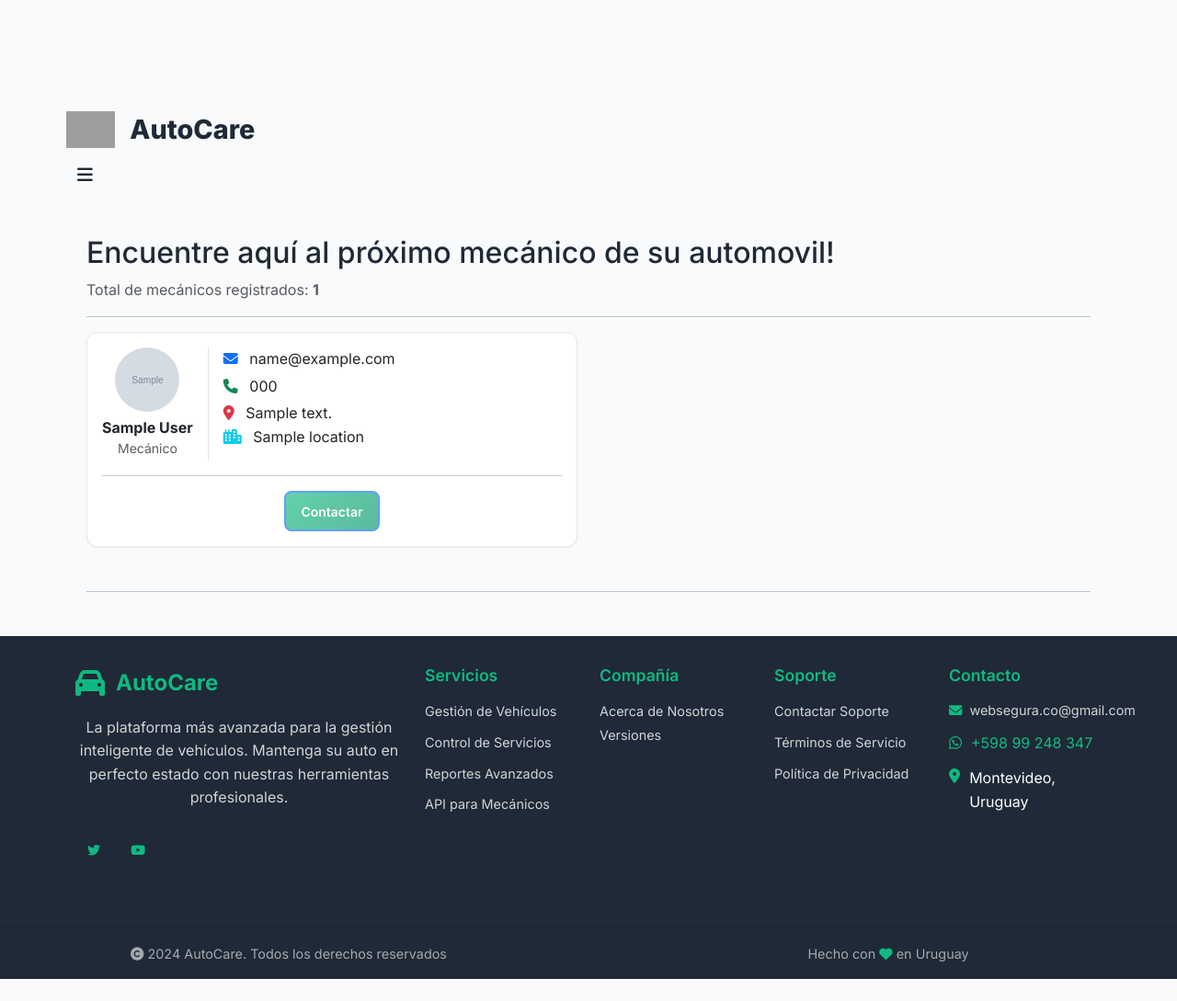
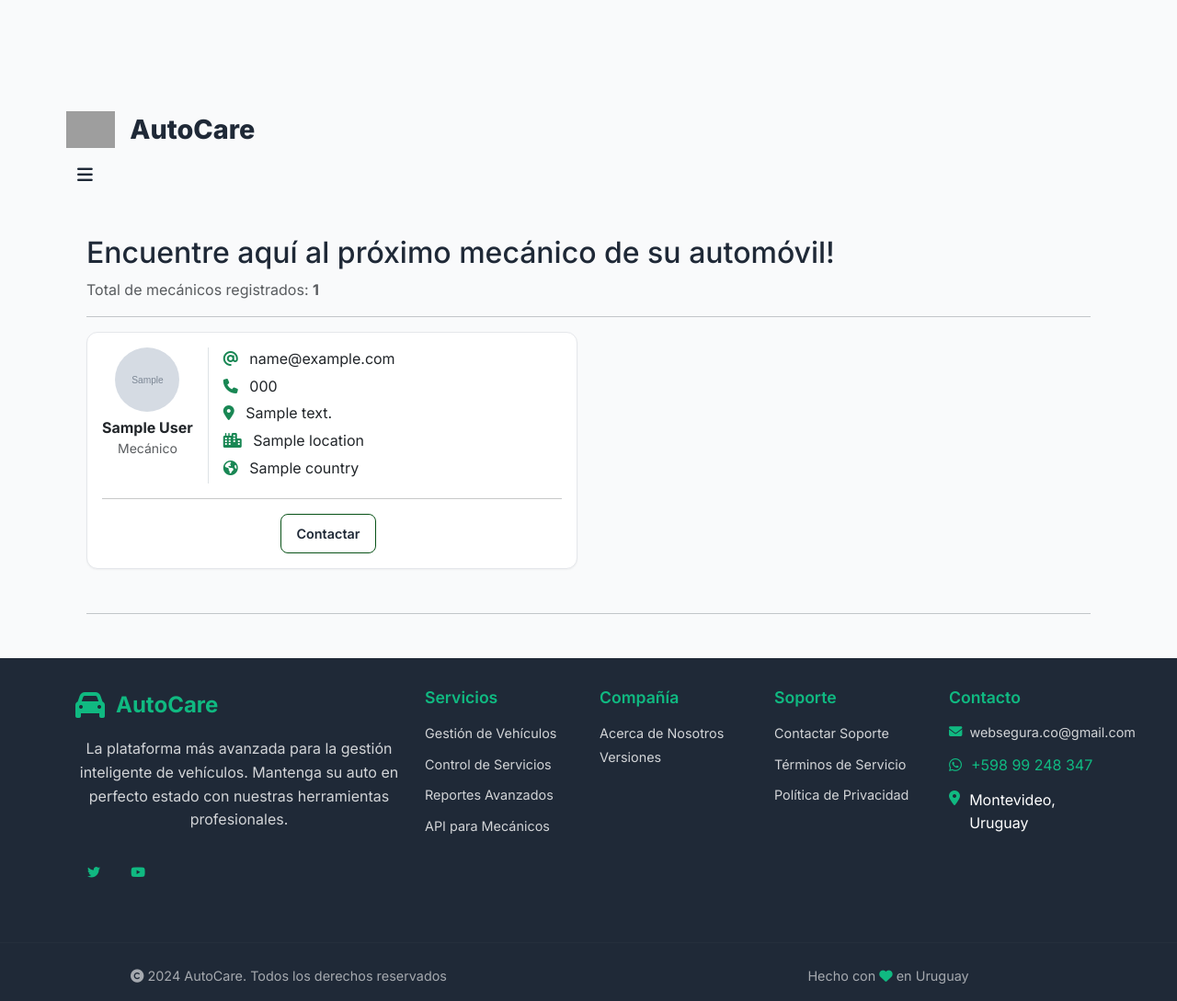
Before and after one commit to d75324/autocare3DO, a Django app: template templates/mechanics.html in a window 1280 px wide. Shown: the whole page at 92% size. Before the commit the page ends 1065 px from the top, so only its background shows below. Run offline with Django 5.2, Linux system fonts and the light colour scheme; a user stored in the database is signed in; tables that the repository leaves empty hold one stand-in row (values such as "Sample post"); the template is opened without the code that fills it: most values are stand-ins (such as "Sample title", 1, 10 or a date in 2020); grey boxes marked "Sample" are stand-in pictures; grey boxes are pictures that could not be loaded.

Commit message:
la info de contacto de mecánicos depende ahora de si el usuario está autenticado o nó

```diff
--- a/templates/mechanics.html
+++ b/templates/mechanics.html
@@ -3,7 +3,7 @@
 {% block content %}
 <div class="container mt-5">
 
-    <h2>Encuentre aquí al próximo mecánico de su automovil!</h2>
+    <h2>Encuentre aquí al próximo mecánico de su automóvil!</h2>
 
     {% if total_mechanics %}
         <p class="text-muted">Total de mecánicos registrados: <strong>{{ total_mechanics }}</strong></p>
@@ -39,21 +39,44 @@
 
                             <div class="flex-grow-1 border-start ps-3">
                                 <ul class="list-unstyled mb-0">
+                                    {% if user.is_authenticated %}
+                                        <!-- Información visible solo para usuarios registrados -->
                                         <li class="mb-1">
-                                        <i class="fas fa-envelope me-2 text-primary"></i>
+                                            <i class="fas fa-at me-2 text-success"></i>
                                             {{ mecanico.email }}
                                         </li>
                                         <li class="mb-1">
                                             <i class="fas fa-phone me-2 text-success"></i>
                                             {{ mecanico.profile.telephone }}
                                         </li>
-                                    <li>
-                                        <i class="fas fa-map-marker-alt me-2 text-danger"></i>
+                                        <li class="mb-1">
+                                            <i class="fas fa-map-marker-alt me-2 text-success"></i>
                                             {{ mecanico.profile.address }}
                                         </li>
+                                    {% else %}
+                                        <!-- Ocultar datos privados a visitantes no registrados -->
+                                        <li class="mb-1 text-muted">
+                                            <i class="fas fa-at me-2 text-secondary"></i>
+                                            <span class="fst-italic">••••••••@••••.com</span>
+                                        </li>
+                                        <li class="mb-1 text-muted">
+                                            <i class="fas fa-phone me-2 text-secondary"></i>
+                                            <span class="fst-italic">+•• ••• •••••••</span>
+                                        </li>
+                                        <li class="mb-1 text-muted">
+                                            <i class="fas fa-map-marker-alt me-2 text-secondary"></i>
+                                            <span class="fst-italic">Dirección: •••••• </span>
+                                        </li>
+                                    {% endif %}
+
+                                    <!-- Ciudad y País permanecen visibles siempre -->
                                     <li class="mb-1">
-                                        <i class="fas fa-city me-2 text-info"></i>
+                                        <i class="fas fa-city me-2 text-success"></i>
                                         {{ mecanico.profile.location }}
+                                    </li>
+                                    <li class="mb-1">
+                                        <i class="fas fa-earth-americas me-2 text-success"></i>
+                                        {{ mecanico.profile.country.name }}
                                     </li>
                                 </ul>
                             </div>
@@ -62,22 +85,16 @@
                         <hr class="mt-auto">
 
                         <div class="d-flex gap-2 justify-content-center">
-                            <a href="#"
-                               class="btn btn-primary btn-sm disabled"
-                               aria-disabled="true"
-                               title="Funcionalidad en desarrollo">
-                               <!-- <i class="fas fa-wrench me-1"></i> -->
+                            {% if user.is_authenticated %}
+                                <a href="mailto: AutoCare <{{ mecanico.email }}>?subject=Hola! Contacto desde el portal de AutoCare" class="btn btn-outline me-2" style="border: 1px solid #085217;">
                                 Contactar
                                 </a>
-                            <!--
-                            <a href="#"
-                               class="btn btn-outline-secondary btn-sm disabled"
-                               aria-disabled="true"
-                               title="Funcionalidad en desarrollo">
-                                <i class="fas fa-info-circle me-1"></i>
-                                Ver Detalles
+                            {% else %}
+                                <a href="{% url 'register' %}" class="btn btn-outline me-2" style="border: 1px solid #085217;">
+                                    <i class="fas fa-user-plus me-1"></i>
+                                    Regístrese para acceder a información de contacto
                                 </a>
-                            -->
+                            {% endif %}
                         </div>
 
                     </div>
@@ -93,15 +110,5 @@
 
     <hr class="mt-4 mb-4">
 
-<!--
-
-    {# Botones Globales (Separados y Redondeados) #}
-    <div class="d-flex justify-content-end gap-3">
-        <a href="#" class="btn btn-primary rounded-pill disabled" aria-disabled="true">Botón 1</a>
-        <a href="#" class="btn btn-secondary rounded-pill disabled" aria-disabled="true">Botón 2</a>
-        <a href="#" class="btn btn-success rounded-pill disabled" aria-disabled="true">Botón 3</a>
-    </div>
--->
-
 </div>
 {% endblock content %}
```
Lines whose indentation alone changed are shown as unchanged.
